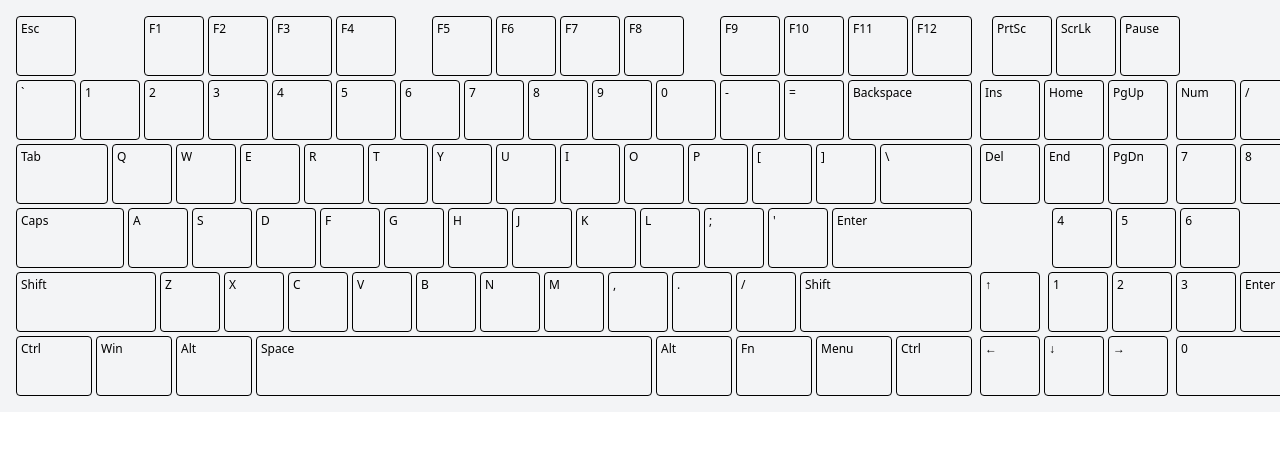
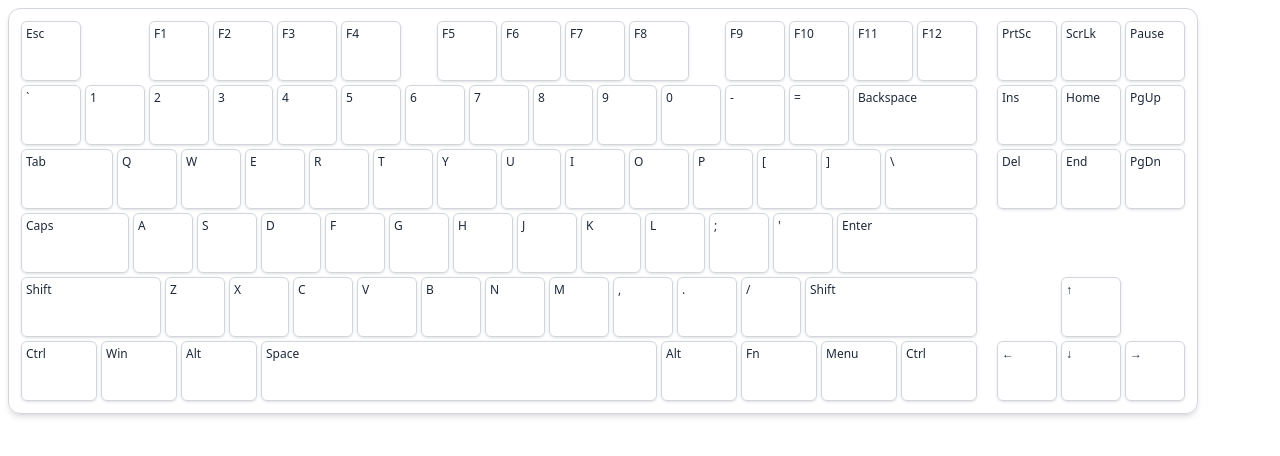
Before and after one commit to chocoisntlate/key-diagram, a Next.js app: page / in a window 1280 px wide. Shown: the top 456 px of the page. Built offline with nearby package versions, Linux system fonts and the light colour scheme.

Commit message:
basically working now, need a lot of touches though

```diff
--- a/app/page.tsx
+++ b/app/page.tsx
@@ -1,9 +1,10 @@
+import { VSCODE_SHORTCUTS } from "@/examples/example1";
 import { Keyboard } from "@/features/keyboard/Keyboard";
 
 export default function Home() {
   return (
-    <main className="overflow-hidden">
-      <Keyboard></Keyboard>
+    <main className="overflow-hidden p-2">
+      <Keyboard diagram={VSCODE_SHORTCUTS}></Keyboard>
     </main>
   );
 }
--- /dev/null
+++ b/examples/example1.ts
@@ -0,0 +1,78 @@
+import { KeyDiagram } from "@/features/spec/keybindSchema";
+
+export const VSCODE_SHORTCUTS: KeyDiagram = {
+  name: "VS Code Shortcuts",
+  description: "Common VS Code keyboard shortcuts",
+  shortcuts: [
+    {
+      id: "copy",
+      description: ["Copy selected text"],
+      keys: ["ctrl-left", "c"],
+      displayKey: "Copy",
+      tag: "Edit"
+    },
+    {
+      id: "paste",
+      description: ["Paste from clipboard"],
+      keys: ["ctrl-left", "v"],
+      displayKey: "Paste",
+      tag: "Edit"
+    },
+    {
+      id: "save",
+      description: ["Save current file"],
+      keys: ["ctrl-left", "s"],
+      displayKey: "Save",
+      tag: "File"
+    },
+    {
+      id: "find",
+      description: ["Open find dialog"],
+      keys: ["ctrl-left", "f"],
+      displayKey: "Find",
+      tag: "Search"
+    },
+    {
+      id: "replace",
+      description: ["Open find and replace"],
+      keys: ["ctrl-left", "h"],
+      displayKey: "Replace",
+      tag: "Search"
+    },
+    {
+      id: "command-palette",
+      description: ["Open command palette"],
+      keys: ["ctrl-left", "shift-left", "p"],
+      displayKey: "Command Palette",
+      tag: "View"
+    },
+    {
+      id: "toggle-terminal",
+      description: ["Show/hide integrated terminal"],
+      keys: ["ctrl-left", "grave"],
+      displayKey: "Toggle Terminal",
+      tag: "View"
+    },
+    {
+      id: "comment",
+      description: ["Toggle line comment"],
+      keys: ["ctrl-left", "slash"],
+      displayKey: "Toggle Comment",
+      tag: "Edit"
+    },
+    {
+      id: "delete-line",
+      description: ["Delete current line"],
+      keys: ["ctrl-left", "shift-left", "k"],
+      displayKey: "Delete Line",
+      tag: "Edit"
+    },
+    {
+      id: "new-file",
+      description: ["Create new file"],
+      keys: ["ctrl-left", "n"],
+      displayKey: "New File",
+      tag: "File"
+    }
+  ]
+};
--- a/features/keyboard/Key.tsx
+++ b/features/keyboard/Key.tsx
@@ -1,17 +1,31 @@
+import { text } from "stream/consumers";
+import { ShortcutSchema } from "../spec/keybindSchema";
+
 type KeyProps = {
   label: string;
   width: number;
   unit: number;
+  description?: string;
+
+  onClick: () => void;
+  isPressed: boolean;
 };
 
-export function Key({ label, width, unit }: KeyProps) {
+export function Key({ label, width, unit, description, onClick, isPressed }: KeyProps) {
   return (
     <button
       type="button"
+      onClick={onClick}
       className={[
-        "relative border rounded text-xs px-3 flex-none",
-        "focus:outline-none focus:ring-2 focus:ring-blue-500",
-        "transition-colors select-none",
+        "relative flex items-center justify-center",
+        "rounded-md border",
+        "text-xs font-medium",
+        "shadow-sm",
+        "focus:outline-none focus:ring-2 focus:ring-blue-500 focus:ring-offset-1",
+        "transition-all select-none flex-none",
+        isPressed
+          ? "bg-blue-500 border-blue-600 text-white shadow-inner"
+          : "border-gray-300 text-gray-800 hover:bg-gray-100 active:bg-gray-200"
       ].join(" ")}
       style={{
         width: width + "px",
@@ -19,6 +33,9 @@ export function Key({ label, width, unit }: KeyProps) {
       }}
     >
       <span className="absolute top-1 left-1">{label}</span>
+      {description &&
+        <span className="description">{description}</span>
+      }
     </button>
   );
 }
--- a/features/keyboard/Keyboard.tsx
+++ b/features/keyboard/Keyboard.tsx
@@ -1,7 +1,9 @@
+"use client";
+import { KeyDiagram } from "../spec/keybindSchema";
 import { KeyboardLayout } from "../spec/keyboardLayoutSchema";
 import { Key } from "./Key";
-import { US_QWERTY_LAYOUT } from "./layouts/us-qwerty";
 import { US_QWERTY_FULL_LAYOUT } from "./layouts/us-qwerty-full";
+import { useMemo, useState } from "react";
 
 // Configuration
 const UNIT = 60;
@@ -18,16 +20,81 @@ function addGapCompensation(rows: KeyboardLayout["rows"], gap: number) {
   );
 }
 
-export function Keyboard() {
+export function Keyboard({ diagram }: { diagram: KeyDiagram | null }) {
+  const [pressedKeys, setPressedKeys] = useState<Set<string>>(new Set());
   const layout = addGapCompensation(US_QWERTY_FULL_LAYOUT.rows, GAP);
 
+  const toggleKey = (keyId: string | null) => {
+    if (keyId === null) return;
+
+    setPressedKeys((prev) => {
+      const newSet = new Set(prev);
+      if (newSet.has(keyId)) {
+        newSet.delete(keyId);
+      } else {
+        newSet.add(keyId);
+      }
+      return newSet;
+    });
+  }
+
+const getKeyDescription = (keyId: string): string | undefined => {
+  if (!diagram || pressedKeys.size === 0) return undefined;
+
+  // If this key is already pressed, check if we have a complete match
+  if (pressedKeys.has(keyId)) {
+    const completedShortcut = diagram.shortcuts.find(shortcut => {
+      const shortcutKeys = new Set(shortcut.keys);
+      return shortcutKeys.size === pressedKeys.size &&
+             [...shortcutKeys].every(key => pressedKeys.has(key));
+    });
+
+    if (completedShortcut) {
+      return completedShortcut.displayKey;
+    }
+  }
+
+  // If this key is NOT pressed, check if it would continue a partial match
+  if (!pressedKeys.has(keyId)) {
+    const matchingShortcuts = diagram.shortcuts.filter(shortcut => {
+      const shortcutKeys = shortcut.keys;
+
+      // Check if pressed keys match the START of the shortcut (in order)
+      const pressedArray = [...pressedKeys];
+      const matchesPrefix = pressedArray.every((pk, index) =>
+        shortcutKeys[index] === pk
+      );
+
+      // This keyId must be the NEXT key in sequence
+      const isNextKey = shortcutKeys[pressedArray.length] === keyId;
+
+      return matchesPrefix && isNextKey;
+    });
+
+    if (matchingShortcuts.length > 0) {
+      return matchingShortcuts.map(s => s.displayKey).join(" / ");
+    }
+  }
+
+  return undefined;
+};
+
   return (
-    <div className="flex flex-col bg-gray-100 p-4 gap-1">
+    <div
+      className={[
+        "inline-flex flex-col gap-1",
+        "rounded-xl",
+        "p-3",
+        "shadow-md",
+        "border border-gray-300",
+      ].join(" ")}
+    >
       {layout.map((row, index) => (
         <div key={index} className="flex" style={{ gap: GAP + "px" }}>
           {row.map((key) =>
             key.id === null ? (
               <div
+                className="key-gap flex-none"
                 key={Math.random()}
                 style={{ width: key.adjustedWidth + "px" }}
               />
@@ -37,6 +104,10 @@ export function Keyboard() {
                 label={key.label}
                 width={key.adjustedWidth}
                 unit={UNIT}
+                description={getKeyDescription(key.id)}
+
+                onClick={() => toggleKey(key.id)}
+                isPressed={pressedKeys.has(key.id)}
               />
             ),
           )}
--- a/features/keyboard/layouts/us-qwerty-full.ts
+++ b/features/keyboard/layouts/us-qwerty-full.ts
@@ -48,11 +48,6 @@ export const US_QWERTY_FULL_LAYOUT: KeyboardLayout = {
       { id: "insert", label: "Ins" },
       { id: "home", label: "Home" },
       { id: "page-up", label: "PgUp" },
-      { id: null, label: "", widthScale: 0.25 },
-      { id: "numlock", label: "Num" },
-      { id: "num-slash", label: "/" },
-      { id: "num-asterisk", label: "*" },
-      { id: "num-minus", label: "-" },
     ],
     // QWERTY row
     [
@@ -74,11 +69,6 @@ export const US_QWERTY_FULL_LAYOUT: KeyboardLayout = {
       { id: "delete", label: "Del" },
       { id: "end", label: "End" },
       { id: "page-down", label: "PgDn" },
-      { id: null, label: "", widthScale: 0.25 },
-      { id: "num-7", label: "7" },
-      { id: "num-8", label: "8" },
-      { id: "num-9", label: "9" },
-      { id: "num-plus", label: "+" },
     ],
     // ASDF row
     [
@@ -95,11 +85,6 @@ export const US_QWERTY_FULL_LAYOUT: KeyboardLayout = {
       { id: "semicolon", label: ";" },
       { id: "quote", label: "'" },
       { id: "enter", label: "Enter", widthScale: 2.25 },
-      { id: null, label: "", widthScale: 3.5 },
-      { id: "num-4", label: "4" },
-      { id: "num-5", label: "5" },
-      { id: "num-6", label: "6" },
-      { id: null, label: "", widthScale: 1 },
     ],
     // ZXCV row
     [
@@ -117,11 +102,6 @@ export const US_QWERTY_FULL_LAYOUT: KeyboardLayout = {
       { id: "shift-right", label: "Shift", widthScale: 2.75 },
       { id: null, label: "", widthScale: 1.25 },
       { id: "arrow-up", label: "↑" },
-      { id: null, label: "", widthScale: 1.25 },
-      { id: "num-1", label: "1" },
-      { id: "num-2", label: "2" },
-      { id: "num-3", label: "3" },
-      { id: "num-enter", label: "Enter" },
     ],
     // Bottom row
     [
@@ -137,10 +117,6 @@ export const US_QWERTY_FULL_LAYOUT: KeyboardLayout = {
       { id: "arrow-left", label: "←" },
       { id: "arrow-down", label: "↓" },
       { id: "arrow-right", label: "→" },
-      { id: null, label: "", widthScale: 0.25 },
-      { id: "num-0", label: "0", widthScale: 2 },
-      { id: "num-period", label: "." },
-      { id: null, label: "", widthScale: 1 },
     ],
   ],
 };
--- a/features/spec/keybindSchema.ts
+++ b/features/spec/keybindSchema.ts
@@ -1,18 +1,18 @@
 import * as z from "zod";
 
 export const ShortcutSchema = z.object({
-  keyCombination: z.string().min(1).max(50), // TODO: validate this
+  id: z.string().min(1).max(50),
   description: z.array(z.string().min(1).max(100)).min(1).max(10), // For conflicting keybinds
-  category: z.string().max(300).optional(),
+
+  keys: z.array(z.string().min(1).max(50)).min(1).max(5),
+  displayKey: z.string().min(1).max(100),
+  tag: z.string().max(100).optional(),
 });
 
 export const KeyDiagramSchema = z.object({
   name: z.string().min(1).max(100),
   description: z.string().max(500).optional(),
-  createdAt: z.date(),
-  // updatedAt: z.date(),
-
-  shortcuts: z.array(ShortcutSchema),
+  shortcuts: z.array(ShortcutSchema).min(1),
 });
 
-export type KeyDiagramDocument = z.infer<typeof KeyDiagramSchema>;
+export type KeyDiagram = z.infer<typeof KeyDiagramSchema>;
```
Also changed, not shown: app/globals.css (line endings or trailing spaces), features/keyDiagramProcessing/keyDiagramProcessor.ts (added).
